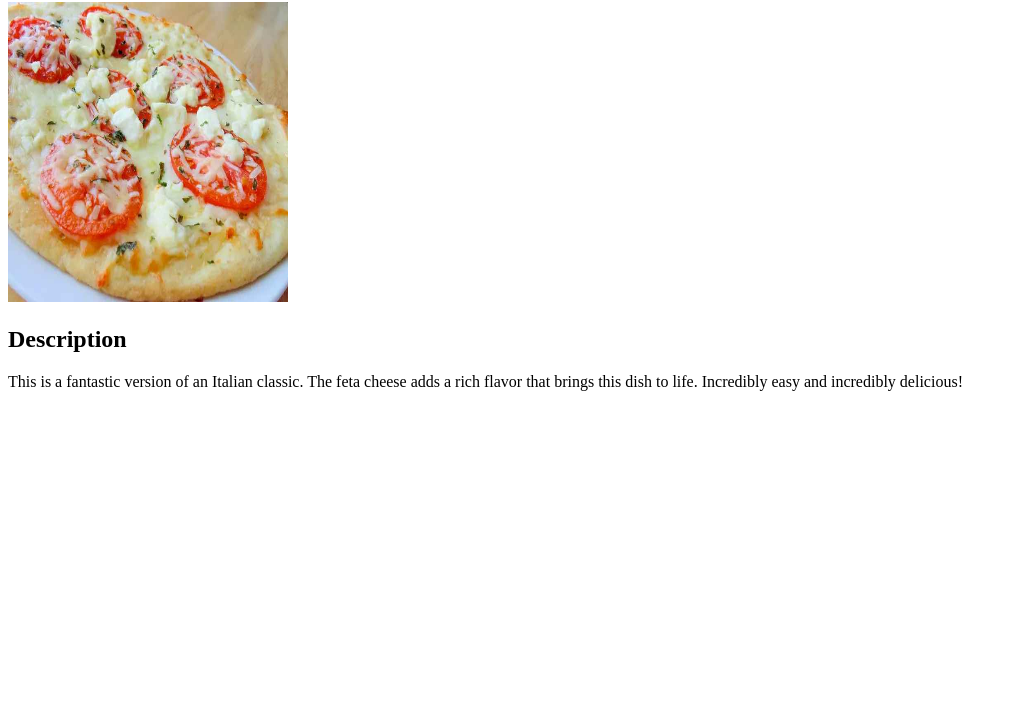
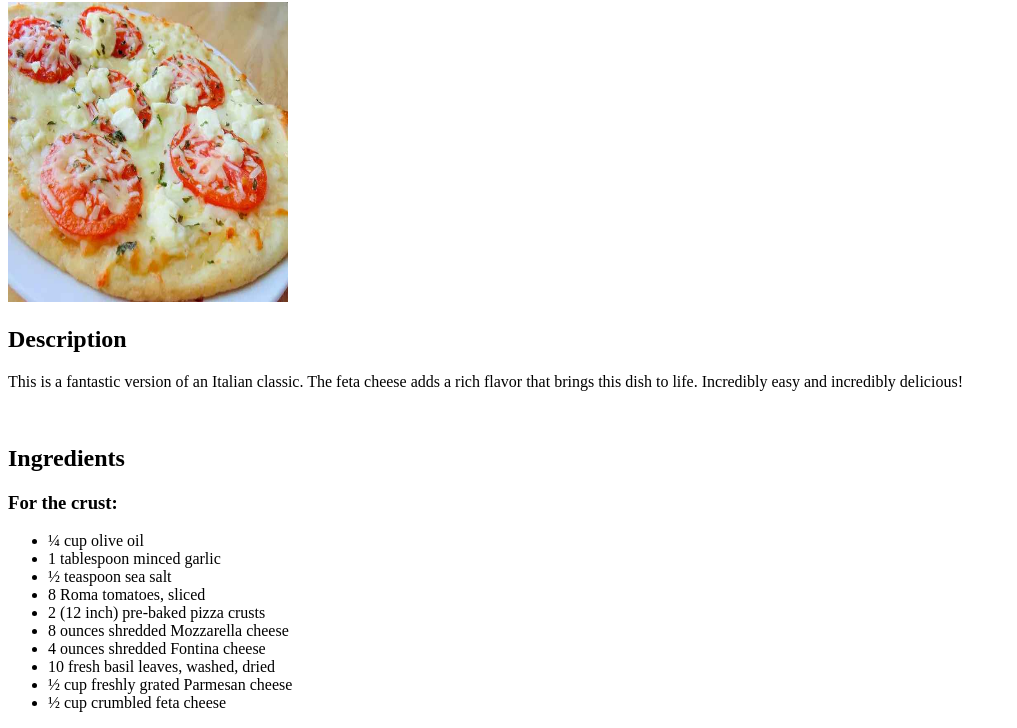
Before and after one commit to Celeryyyy/Odin-Recipes, a plain HTML site: page recipes/margheritapizza.html in a window 1280 px wide. Shown: the part 78-806 px from the top of the page, without its empty margins (0-1017 px from the left). Drawn offline with Linux system fonts and the light colour scheme.

Commit message:
Added list of ingredients to pizza recipe

```diff
--- a/recipes/margheritapizza.html
+++ b/recipes/margheritapizza.html
@@ -15,5 +15,21 @@
         <p>This is a fantastic version of an Italian classic. The feta cheese adds a rich flavor that brings this dish to life. Incredibly easy and incredibly delicious!</p>
         <br>
 
+         <!--List of Ingredients-->
+        <h2>Ingredients</h2>
+        <h3>For the crust:</h3>
+        <ul>
+            <li>¼ cup olive oil</li>
+            <li>1 tablespoon minced garlic</li>
+            <li>½ teaspoon sea salt</li>
+            <li>8 Roma tomatoes, sliced</li>
+            <li>2 (12 inch) pre-baked pizza crusts</li>
+            <li>8 ounces shredded Mozzarella cheese</li>
+            <li>4 ounces shredded Fontina cheese</li>
+            <li>10 fresh basil leaves, washed, dried</li>
+            <li>½ cup freshly grated Parmesan cheese</li>
+            <li>½ cup crumbled feta cheese</li>
+        </ul>
+
     </body>
 </html>
```
